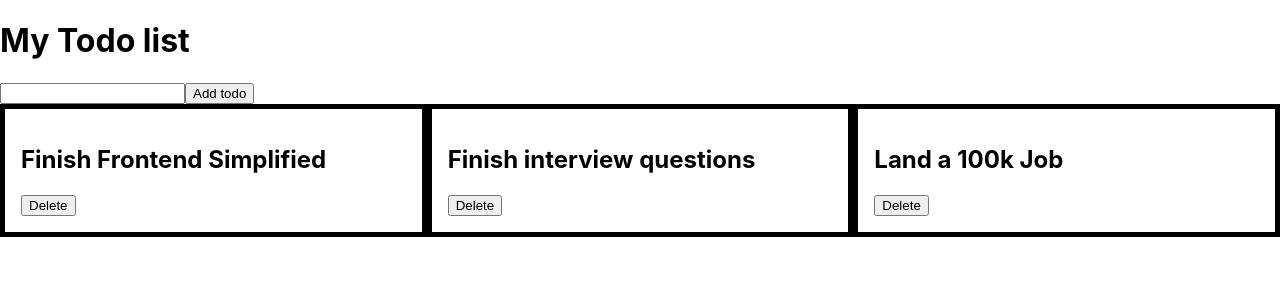
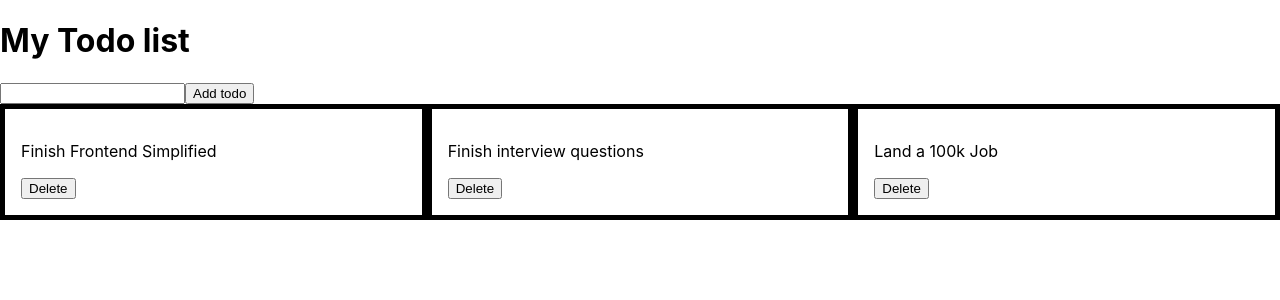
Before and after one commit to THP1993/ReactCC, a React (Create React App) app: page / in a window 1280 px wide. Shown: the top 300 px of the page. Built offline with nearby package versions, Linux system fonts and the light colour scheme.

Commit message:
cancel/confirm question

```diff
--- a/src/App.jsx
+++ b/src/App.jsx
@@ -3,8 +3,17 @@ import Todo from "./components/Todo";
 import Title from "./components/Title";
 import Modal from "./components/Modal";
 import React, {useState} from 'react';
+import Counter from "./components/Counter";
+
+
 function App() {
-  useState()
+
+  const [showModal, setShowModal] = useState(false)
+
+  function onTodoDelete () {
+    setShowModal(true)
+    console.log('onTodoDelete()')
+  }
 
   return (
     <div>
@@ -13,14 +22,14 @@ function App() {
         <input type="text" onChange={(event) => {
           console.log(event.target.value)
         }} />
-        <button>Add todo</button>
+        <button onClick={() => setShowModal(true)}>Add todo</button>
       </div>
       <div className="todo__wrapper">
-        <Todo title="Finish Frontend Simplified" />
-        <Todo title="Finish interview questions" />
-        <Todo title="Land a 100k Job" />
+        <Todo onTodoDelete={onTodoDelete} title="Finish Frontend Simplified" />
+        <Todo onTodoDelete={onTodoDelete} title="Finish interview questions" />
+        <Todo onTodoDelete={onTodoDelete} title="Land a 100k Job" />
       </div>
-      {false && <Modal phrase="Are You Sure?"/>}
+      {showModal && <Modal phrase="Are You Sure?"/>}
     </div>
   );
 }
--- /dev/null
+++ b/src/components/Counter.jsx
@@ -0,0 +1,21 @@
+import React, { useState } from "react";
+
+function Counter() {
+  const [arr, setArr] = useState([]);
+
+  function addPlus() {
+    setArr((prevArr) => [...prevArr, "+"]);
+  }
+  function addMinus() {
+    setArr((prevArr) => [...prevArr, "-"]);
+  }
+
+  return (
+    <div>
+      <button onClick={addMinus}>-</button>
+      <button onClick={addPlus}>+</button>
+      {arr.toString()}
+    </div>
+  );
+}
+export default Counter;
--- a/src/components/Modal.jsx
+++ b/src/components/Modal.jsx
@@ -2,6 +2,7 @@ import "./Modal.css";
 
 function Modal({ phrase }) {
   function confirm() {
+
     console.log("confirm");
   }
   function cancel() {
--- a/src/components/Todo.jsx
+++ b/src/components/Todo.jsx
@@ -1,15 +1,14 @@
 import "./Todo.css";
 
-function Todo({ title, paragraph }) {
+function Todo({ title, onTodoDelete }) {
   function deleteTodo(id) {
     console.log('deleteTodo()', title)
   }
 
   return (
     <div className="todo">
-      <h2>{title}</h2>
-      <p>{paragraph}</p>
-      <button onClick={() => deleteTodo(1)}>Delete</button>
+      <p>{title}</p>
+      <button onClick={onTodoDelete}>Delete</button>
     </div>
   );
 }
```
